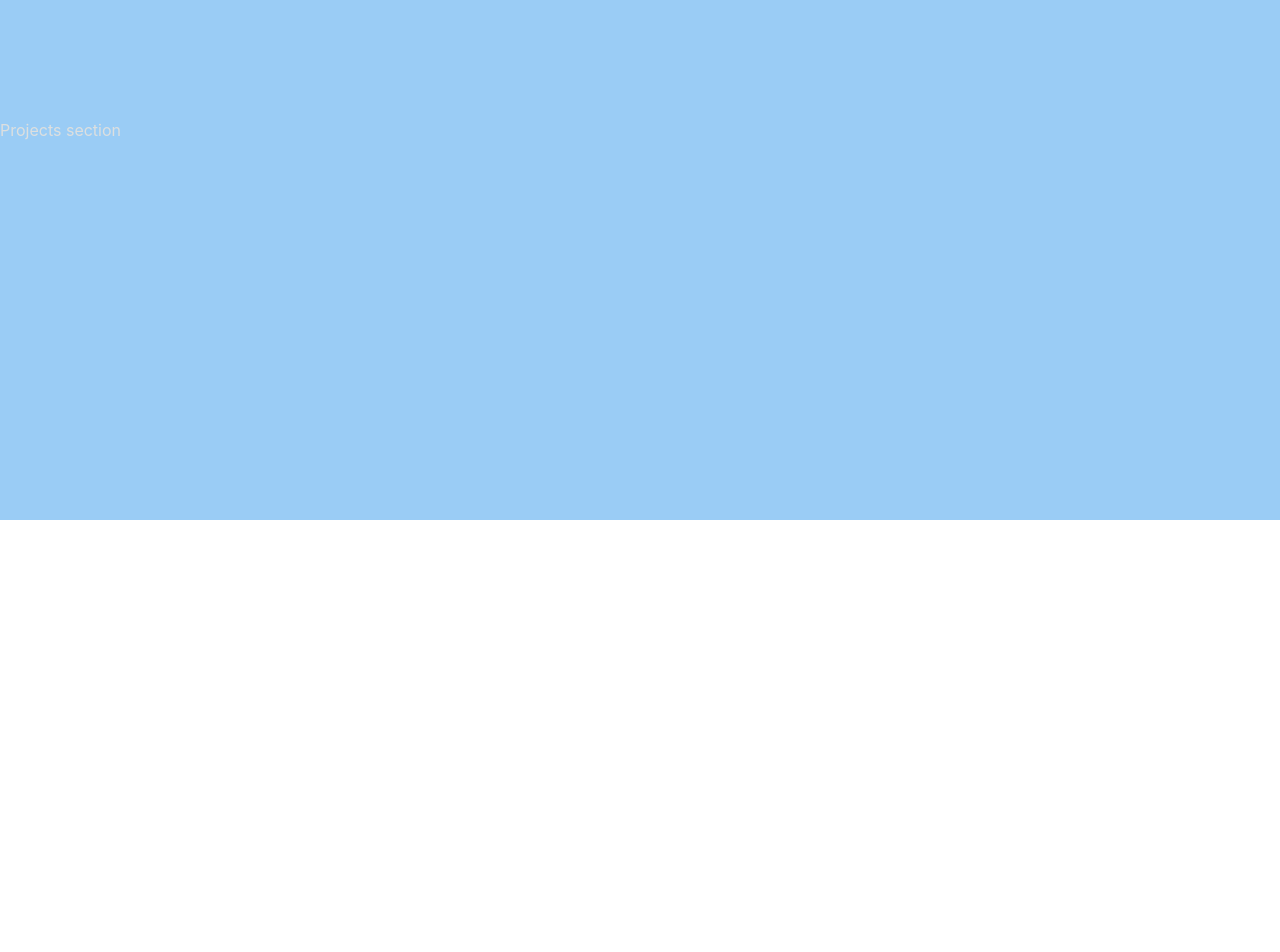
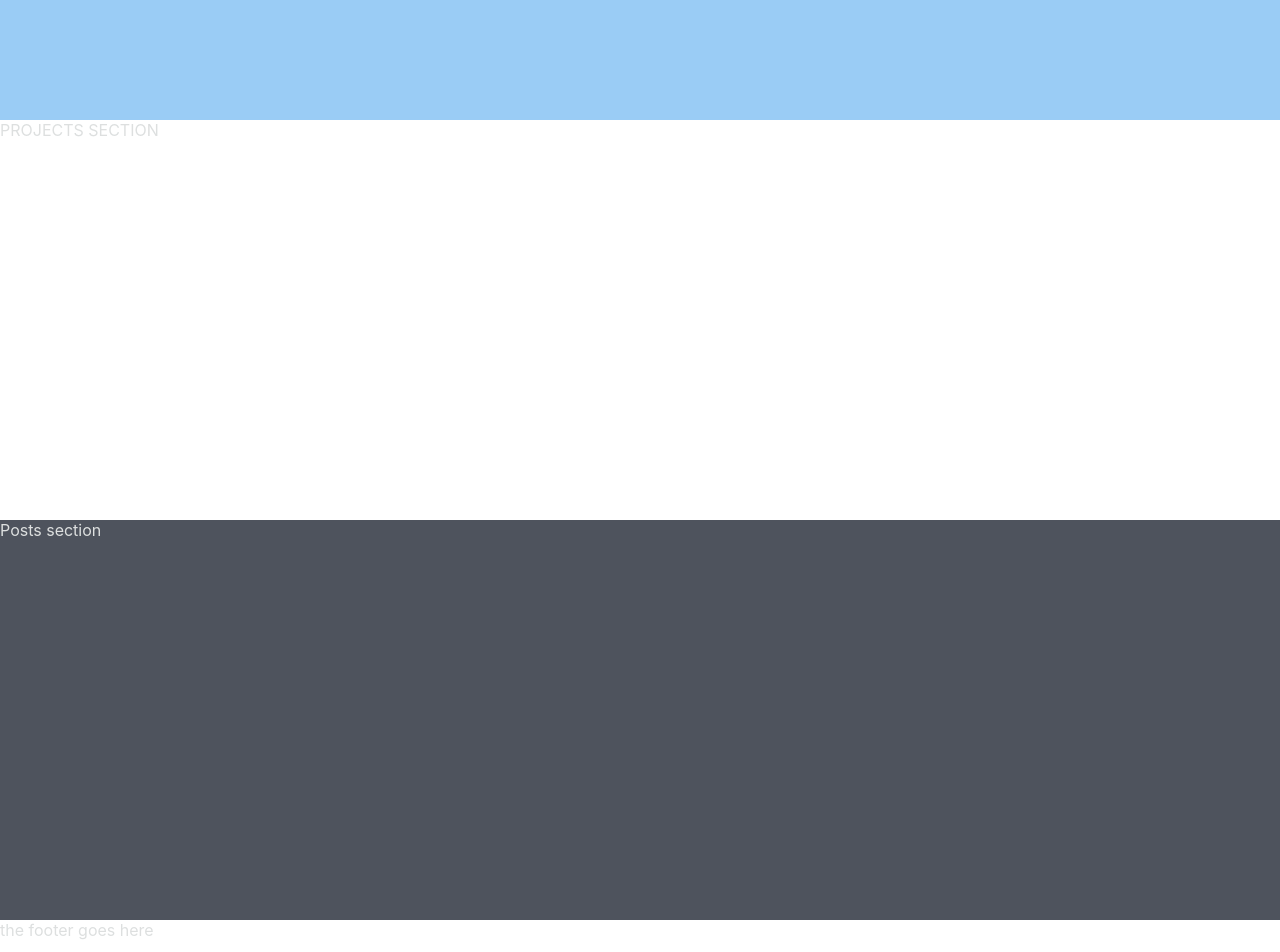
Before and after one commit to TYLER-JM/personal-homepage, a React (Create React App) app: page / in a window 1280 px wide. Shown: the part 1080-2032 px from the top of the page. Before the commit the page ends 1600 px from the top, so only its background shows below. Built offline with nearby package versions, Linux system fonts and the light colour scheme.

Commit message:
adds footer and posts sections

```diff
--- a/src/components/Contact.js
+++ b/src/components/Contact.js
@@ -3,7 +3,7 @@ import '../styles/section.scss';
 
 const Contact = function() {
   return (
-    <article className="section">
+    <article className="section contact">
       Contact section
     </article>
   )
--- /dev/null
+++ b/src/components/Footer.js
@@ -0,0 +1,9 @@
+import React from 'react';
+
+const Footer = function() {
+  return (
+    <article className="footer">the footer goes here</article>
+  );
+}
+
+export default Footer;
--- a/src/components/Home.js
+++ b/src/components/Home.js
@@ -3,6 +3,8 @@ import Navbar from './Navbar';
 import Backdrop from './Backdrop';
 import Contact from './Contact';
 import Projects from './Projects';
+import Posts from './Posts';
+import Footer from './Footer';
 import '../styles/home.scss';
 // import ContentList from './ContentList';
 // import ArticleListItem from './ArticleListItem';
@@ -14,6 +16,8 @@ export default function() {
       <Navbar />
       <Contact />
       <Projects />
+      <Posts />
+      <Footer />
       {/* <ContentList /> */}
       {/* <ArticleListItem /> */}
     </div>
--- /dev/null
+++ b/src/components/Posts.js
@@ -0,0 +1,9 @@
+import React from 'react';
+
+const Posts = function() {
+  return (
+    <article className="section posts">Posts section</article>
+  );
+}
+
+export default Posts
--- a/src/components/Projects.js
+++ b/src/components/Projects.js
@@ -2,7 +2,7 @@ import React from 'react';
 
 const Projects = function() {
   return (
-    <article className="section">Projects section</article>
+    <article className="section projects">Projects section</article>
   );
 }
 
--- a/src/styles/navbar.scss
+++ b/src/styles/navbar.scss
@@ -1,12 +1,13 @@
 @import './palette.scss';
 .menu {
+  z-index: 10;
   position: fixed;
   display: flex;
   flex-direction: column;
   justify-content: center;
   align-items: center;
   background: #303641;
-  opacity: 0.85;
+  // opacity: 0.85;
   // height: 12.5em;
   padding: 3em 0;
   width: 100vw;
--- a/src/styles/section.scss
+++ b/src/styles/section.scss
@@ -5,6 +5,21 @@
   width: 100vw;
   position: relative;
   top: 100vh;
-  background-color: $highlight;
   opacity: 0.85;
 }
+.contact {
+  background-color: $highlight;
+}
+.projects {
+  text-transform: uppercase;
+}
+.posts {
+  background-color: $background;
+}
+.footer {
+  height: 200px;
+  width: 100vw;
+  position: relative;
+  top: 100vh;
+  opacity: 0.85;
+}
```
